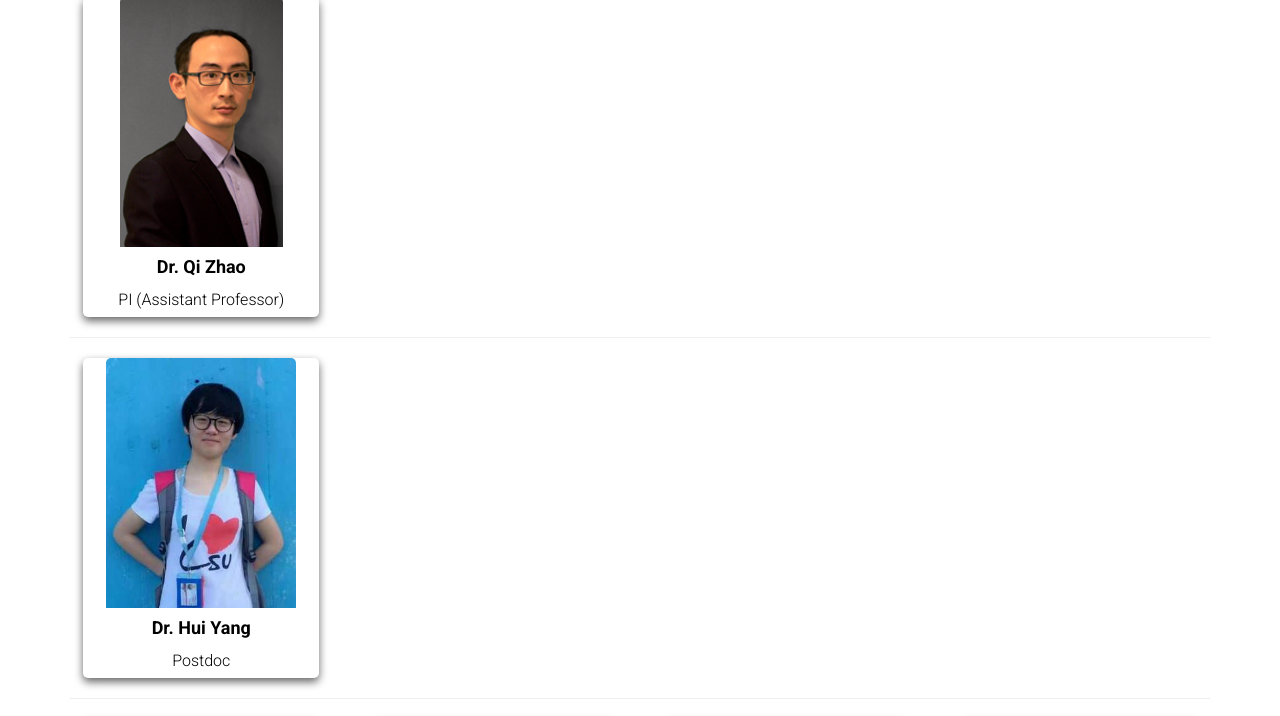
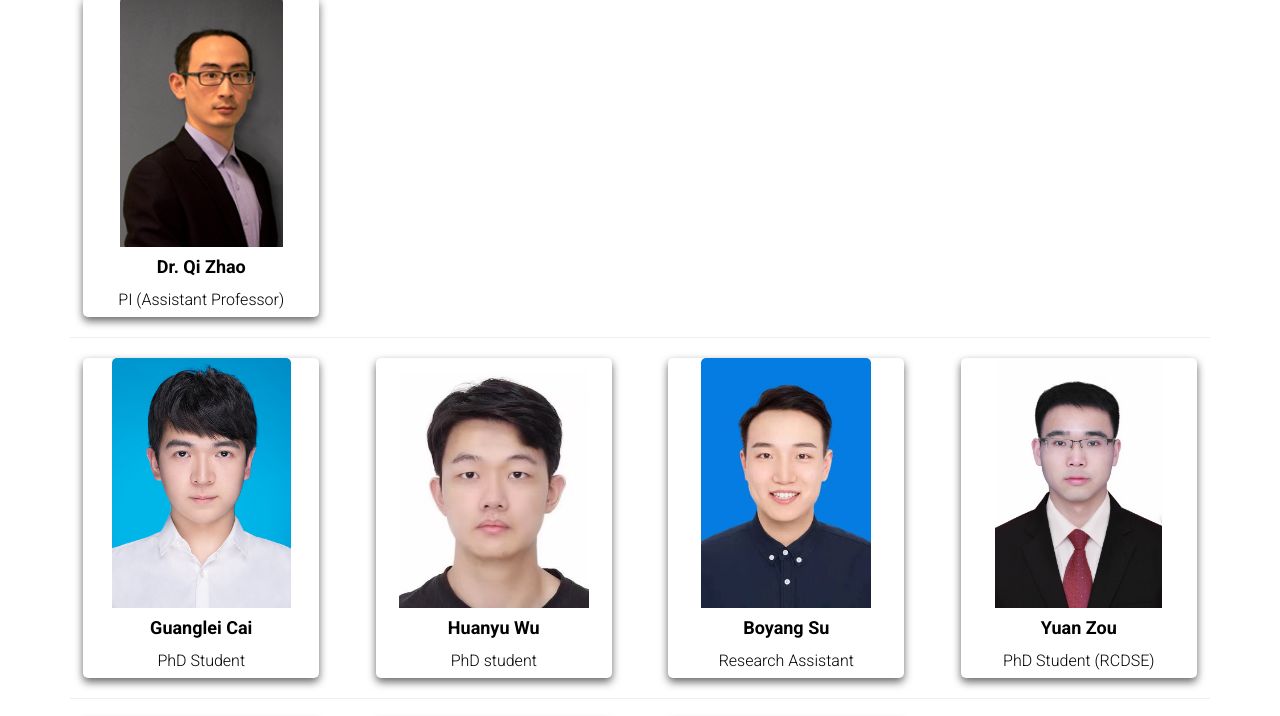
Before and after one commit to qzUCB/qzUCB.github.io, a plain HTML site: page team.html in a window 1280 px wide. Shown: the part 158-874 px from the top of the page. Drawn offline with Linux system fonts and the light colour scheme.

Commit message:
Update team.html

```diff
--- a/team.html
+++ b/team.html
@@ -174,32 +174,8 @@ img {
 <hr>
 
 <!-- ============================= 1st row =============================-->
-<div class="row">
-
-  <div class="col-sm-3" align="center">
-    <div class="flip-card">
-      <div class="flip-card-inner">
-      <div class="flip-card-front">
-    <div class="card">
-    <img src="images/Yang_Hui.jpg" alt="" height="250">
-      <h4><b>Dr. Hui Yang</b></h4>
-      <p>Postdoc</p>
-    </div>
-      </div>
-      <div class="flip-card-back">
-        <h4>Dr. Hui Yang</h4>
-        <p>PhD, PolyU, 2021</p>
-        <p> </p>
-      </div>
-      </div>
-    </div>
-  </div>
 
 
-
-</div>
-
-<hr>
 
 <!-- ============================= 2nd row =============================-->
 <div class="row">
@@ -371,7 +347,7 @@ img {
 
 
 			<ul>
-
+      <li>Dr. Hui Yang (Postdoc 2021-2023, next position: Postdoc at the University of Toronto) </br>
     	<li>Dr. Shan Wu (Postdoc 2022, next position: Assistant Professor at Hefei University of Technology) </br>
 			<li>Dr. Tianyang Guo (Research Associate 2021, Postdoc 2021-2022, next position: Postdoc at Stanford University) </br>
 			<li>Dr. Xiaofeng Li (Postdoc 2021, next position: Postdoc at the University of Toronto) </br>
```
